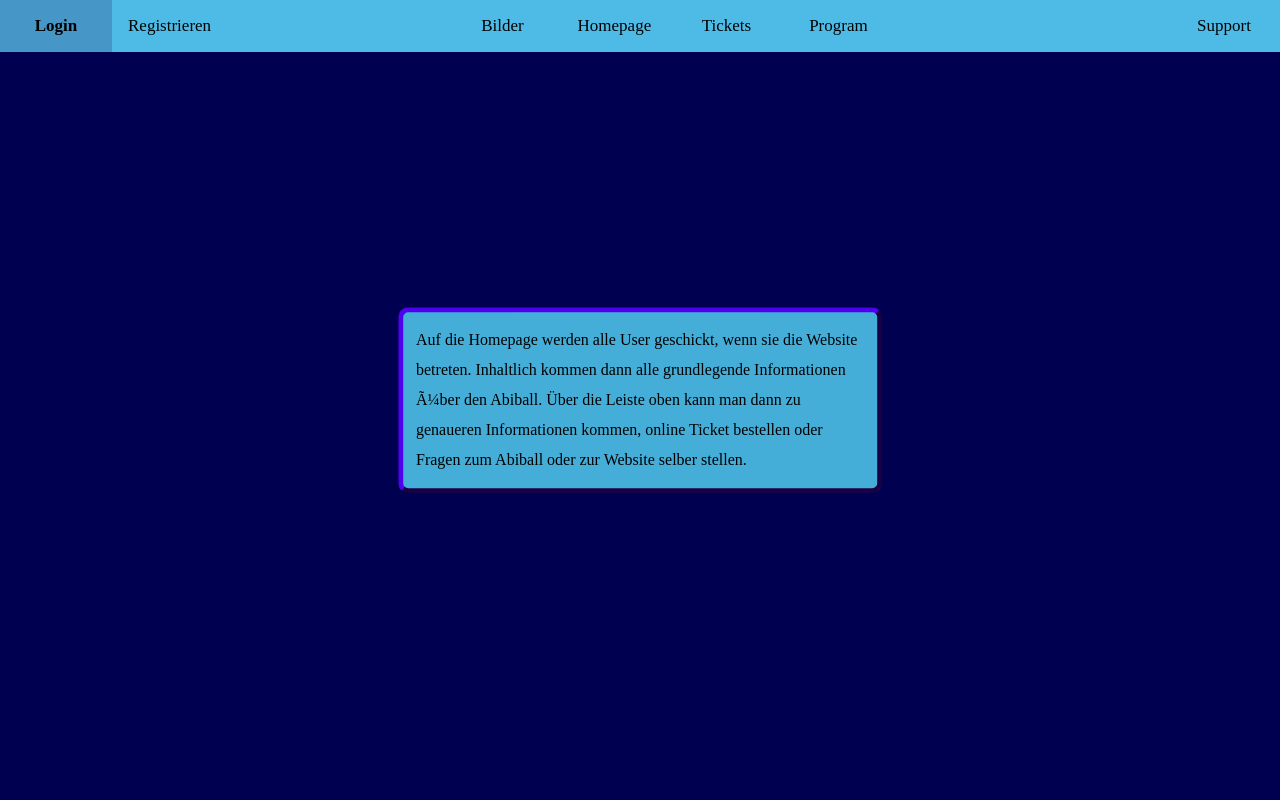
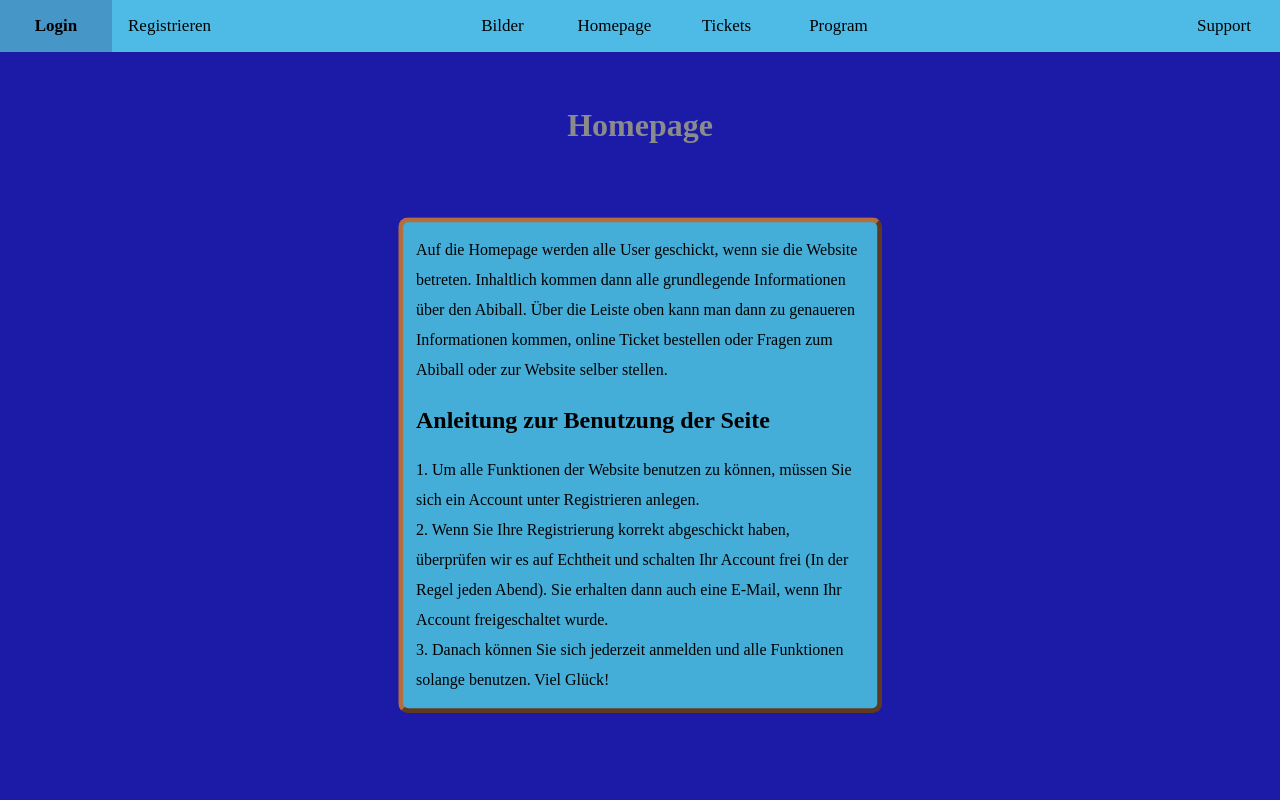
Before and after one commit to SoGam34/Kaufsystem_Abiball, a PHP site: page /Browser/homepage.html in a window 1280 px wide. Run offline with PHP 8.4, Linux system fonts and the light colour scheme.

Commit message:
Add files via upload

```diff
--- a/Browser/Login.html
+++ b/Browser/Login.html
@@ -26,7 +26,7 @@
         <a href="support.html">Support</a>
      </div>
     <h1 style="text-align:center;margin-top: 55px;position: relative">Login</h1>
-    <section class="loginregisterstyle" id="textfeld">
+    <section class="loginregisterstyle">
 	<form action="/Server/index.php" method="post">
 		<table class="mittig">
 			<tr hidden>
@@ -49,6 +49,7 @@
 				<td><a href="passwortzuruckemail.html">Passwort vergessen?</td>
 				<td><a href="registrieren.html">Haben Sie sich noch nicht Registriert?</a></td>
 			</tr>
+			<tr style="color: red;"><td id="textfeld"></td></tr>
 		</table>
 	</form>
     </section>
--- a/Browser/homepage.html
+++ b/Browser/homepage.html
@@ -24,10 +24,16 @@
          </div>
       <a href="support.html">Support</a>
    </div>
+   <h1 style="text-align:center;margin-top: 55px;position: relative">Homepage</h1>
    <section class="loginregisterstyle">
       Auf die Homepage werden alle User geschickt, wenn sie die Website betreten.
-      Inhaltlich kommen dann alle grundlegende Informationen über den Abiball.
-      &Uumlber die Leiste oben kann man dann zu genaueren Informationen kommen, online Ticket bestellen oder Fragen zum Abiball oder zur Website selber stellen.
+      Inhaltlich kommen dann alle grundlegende Informationen &uumlber den Abiball.
+      &Uumlber die Leiste oben kann man dann zu genaueren Informationen kommen, online Ticket bestellen oder Fragen zum Abiball oder zur Website selber stellen.<br>
+      <h2>Anleitung zur Benutzung der Seite</h2>
+      1. Um alle Funktionen der Website benutzen zu k&oumlnnen, m&uumlssen Sie sich ein Account unter Registrieren anlegen.<br>
+      2. Wenn Sie Ihre Registrierung korrekt abgeschickt haben, &uumlberpr&uumlfen wir es auf Echtheit und schalten Ihr Account frei (In der Regel jeden Abend).
+      Sie erhalten dann auch eine E-Mail, wenn Ihr Account freigeschaltet wurde.<br>
+      3. Danach k&oumlnnen Sie sich jederzeit anmelden und alle Funktionen solange benutzen. Viel Gl&uumlck!<br>
    </section>
 
 </BODY>
--- a/Browser/passwortzuruck.html
+++ b/Browser/passwortzuruck.html
@@ -35,6 +35,7 @@
 				<td><button type="button" class="registrierenButton" onclick="Passwortzurucksetzen()">Login</button></td>
 				<td></td>
 			</tr>
+         <tr style="color: red;"><td></td><td id="infofeld"></td></tr>
 		</table>
 	</form>
     </section>
--- a/Browser/passwortzuruckemail.html
+++ b/Browser/passwortzuruckemail.html
@@ -35,6 +35,7 @@
            <td></td>
            <td><button type="button" class="registrierenButton" onclick="emailfuerzuruck()">E-Mail abschicken</button></td>
         </tr>
+        <tr style="color: red;"><td></td><td id="infofeld"></td></tr>
      </table>
    </section>
 </BODY>
--- a/Browser/styles.css
+++ b/Browser/styles.css
@@ -1,6 +1,10 @@
 body {
-  background-color: rgb(0,0,80);
+  background-color: rgb(27, 27, 168);
   margin: 0%;
+}
+
+h1 {
+  color: rgb(139, 139, 139);
 }
 
 .mittig{
@@ -16,11 +20,11 @@ body {
 
 .loginregisterstyle {
   transform: translateX(-50%) translateY(-50%);
-  top: 50%;
+  top: 300px;
   left: 50%;
-  position: absolute;
+  position: relative;
   padding: 1%;
-  border: 5px solid rgb(51,0,153);
+  border: 5px solid rgb(180, 109, 61);
   border-radius: 10px;
   border-style: outset;
   width: 35%;
--- a/Browser/support.html
+++ b/Browser/support.html
@@ -24,7 +24,7 @@
         <a href="support.html">Support</a>
      </div>
    <section class="loginregisterstyle">
-      Fragen bitte an diese Email stellen: email
+      Fragen bitte an diese Email schicken: support@abi24bws.de
    </section>
 </BODY>
 
```
Also changed, not shown: Browser/LoginRegistrierenSachen.js (+40 -13 lines), Browser/registrieren.html (+5 -2 lines).
